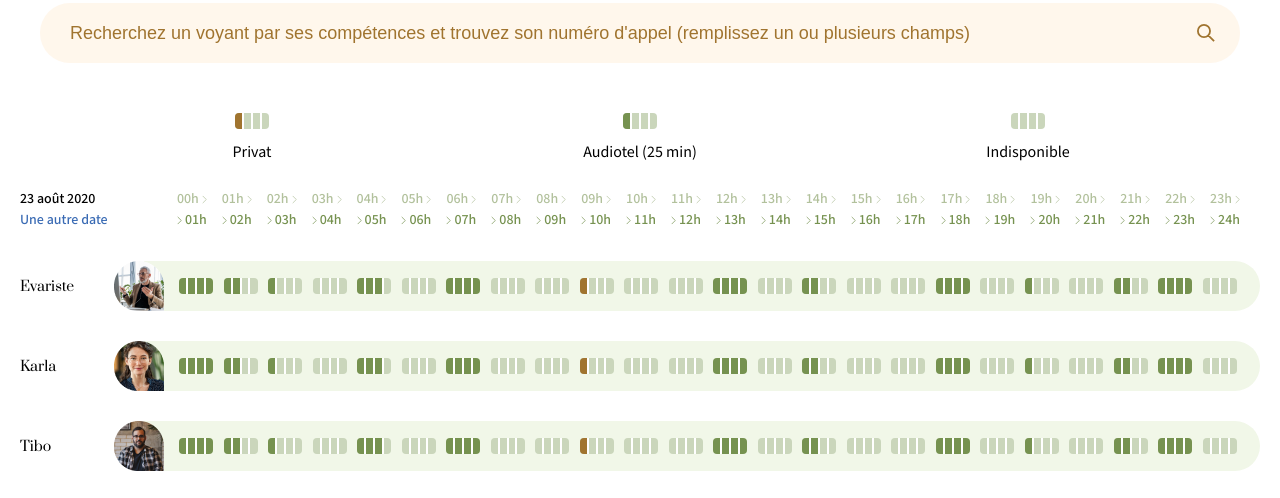
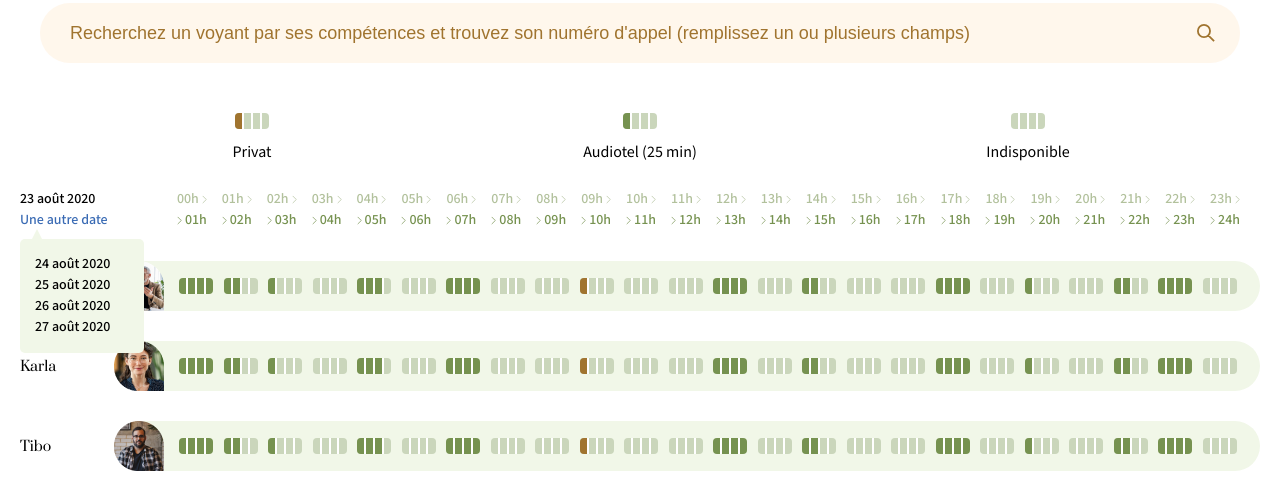
Before and after one commit to Rest133/ThomasMediumPure, a website: page src/voyants.html in a window 1280 px wide. Both pictures are taken after a click on the element "Une autre date". Shown: the part 257-755 px from the top of the page. Drawn offline with nearby package versions, Linux system fonts and the light colour scheme; files that its build step writes are made by us from their sources.

Commit message:
Add choose date function

```diff
--- a/src/assets/css/popup.scss
+++ b/src/assets/css/popup.scss
@@ -149,6 +149,25 @@
   border: 1px solid #EDD9BA;
   box-sizing: border-box;
   border-radius: 10px;
+}
+
+.schedule-block__date-popup{
+  top: 120%;
+  border-radius: 5px;
+  padding: 15px;
+  background: #f1f7e8;
+  &::before{
+    content: '';
+    position: absolute;
+    top: -10px;
+    left: 10%;
+    width: 10px;
+    height: 10px;
+    border-top: 0;
+    border-bottom: 10px solid #f1f7e8;
+    border-left: 5px solid transparent;
+    border-right: 5px solid transparent;
+  }
 }
 
 .popup__select-item {
--- a/src/assets/css/style.scss
+++ b/src/assets/css/style.scss
@@ -1383,6 +1383,7 @@
   display: flex;
   flex-flow: column;
   width: 10%;
+  position: relative;
   @media (max-width: 1025px) {
     width: 15%;
   }
@@ -1406,6 +1407,13 @@
   cursor: pointer;
   color: #3A6BB4;
 
+  &:hover {
+    opacity: 0.7;
+  }
+}
+
+.schedule-block__text_choose-date{
+  cursor: pointer;
   &:hover {
     opacity: 0.7;
   }
--- a/src/assets/js/script.js
+++ b/src/assets/js/script.js
@@ -20,6 +20,8 @@ document.addEventListener('DOMContentLoaded', () => {
     starRatingHandler()
 
     tableTopFixedHandler()
+
+    addChooseDateHandler()
 })
 
 
@@ -247,12 +249,12 @@ function tableTopFixedHandler() {
 
         window.addEventListener('scroll', event => {
             if (window.matchMedia('(max-width:1025px)').matches) {
-                if ((window.pageYOffset > scrollTable.getBoundingClientRect().top + pageYOffset - 115) && (window.pageYOffset < scrollTable.getBoundingClientRect().bottom + pageYOffset-90)) {
-                    table.querySelector('.table-block__summary').style.marginBottom='102px'
+                if ((window.pageYOffset > scrollTable.getBoundingClientRect().top + pageYOffset - 115) && (window.pageYOffset < scrollTable.getBoundingClientRect().bottom + pageYOffset - 90)) {
+                    table.querySelector('.table-block__summary').style.marginBottom = '102px'
                     fixedBlock.classList.add('schedule-block_fixed')
-                }else {
+                } else {
                     fixedBlock.classList.remove('schedule-block_fixed')
-                    table.querySelector('.table-block__summary').style.marginBottom=''
+                    table.querySelector('.table-block__summary').style.marginBottom = ''
                 }
             }
         })
@@ -265,3 +267,15 @@ function tableTopFixedHandler() {
         });
     }
 }
+
+function addChooseDateHandler() {
+    if (document.querySelector('.schedule-block__date') !== null) {
+        let chooseDateBlock = document.querySelector('.schedule-block__date')
+
+        chooseDateBlock.querySelectorAll('.schedule-block__text_choose-date').forEach(date => {
+            date.addEventListener('click', () => {
+                chooseDateBlock.querySelector('.schedule-block__text_current-date').textContent = date.textContent
+            })
+        })
+    }
+}
--- a/src/voyants.html
+++ b/src/voyants.html
@@ -56,7 +56,13 @@
             <div class="table-block__schedule schedule-block">
                 <div class="schedule-block__date">
                     <p class="schedule-block__text schedule-block__text_current-date">23 août 2020</p>
-                    <p class="schedule-block__text schedule-block__text_change-date">Une autre date</p>
+                    <p class="schedule-block__text schedule-block__text_change-date"data-popup-name="schedule-block__date-popup">Une autre date</p>
+                    <div class="schedule-block__date-popup popup">
+                        <p class="schedule-block__text schedule-block__text_choose-date" data-popup-close>24 août 2020</p>
+                        <p class="schedule-block__text schedule-block__text_choose-date" data-popup-close>25 août 2020</p>
+                        <p class="schedule-block__text schedule-block__text_choose-date" data-popup-close>26 août 2020</p>
+                        <p class="schedule-block__text schedule-block__text_choose-date" data-popup-close>27 août 2020</p>
+                    </div>
                 </div>
                 <div class="table-block__scroll-wrapper">
                     <div class="schedule-block__hours-row">
```
Also changed, not shown: src/assets/css/style.css, 1 other file.
